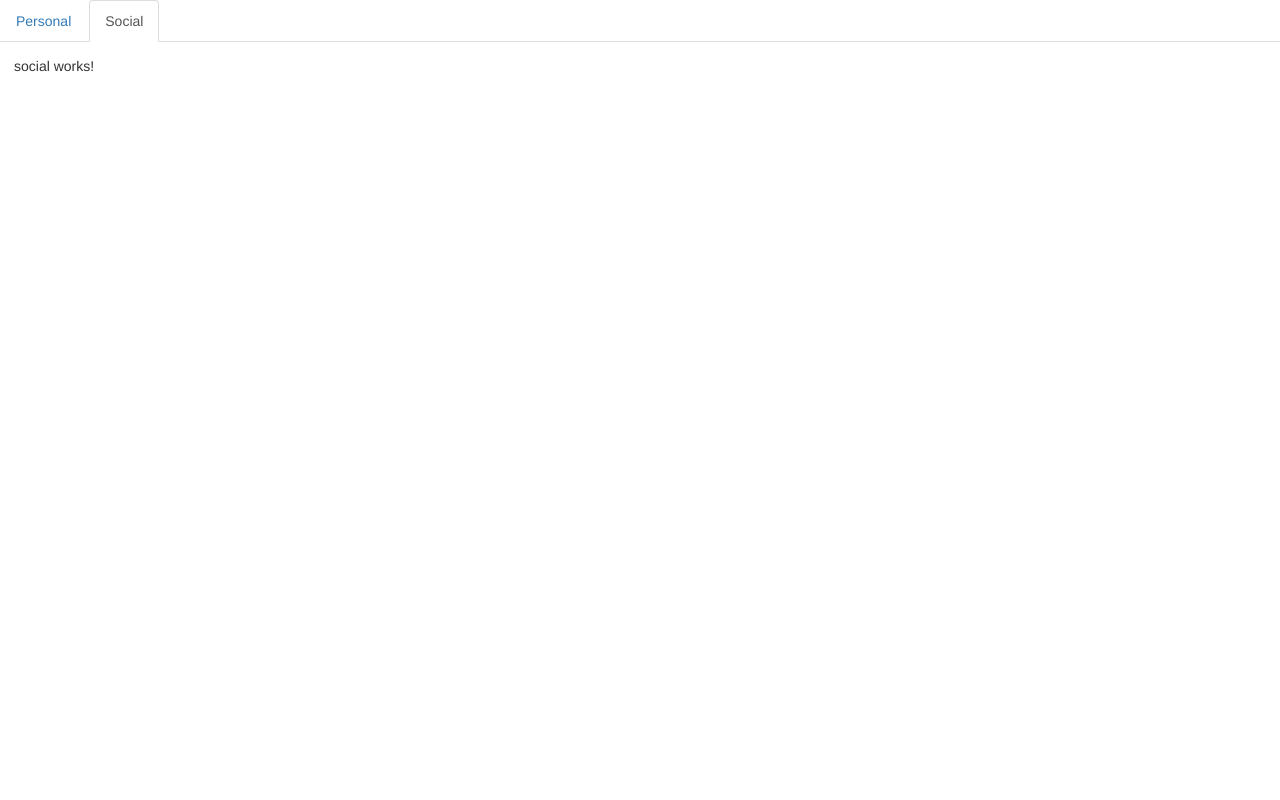
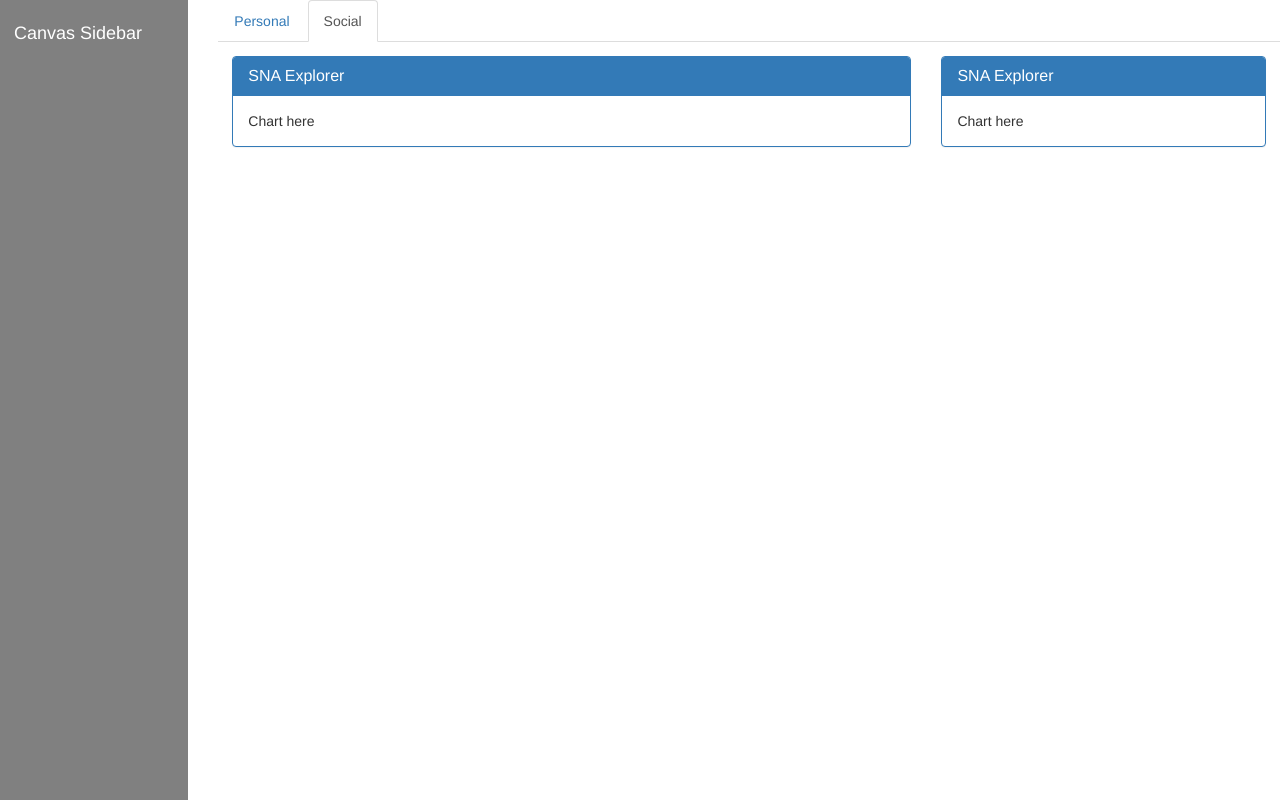
Before and after one commit to uts-cic/CanvasDashboard, an Angular app: page /social in a window 1280 px wide. Built offline with nearby package versions, Linux system fonts and the light colour scheme.

Commit message:
Template space allocation

```diff
--- a/src/app/app.component.css
+++ b/src/app/app.component.css
@@ -1,3 +1,17 @@
 .content {
   padding: 1em;
 }
+
+.sidebar {
+  padding: 1em;
+  min-height: 100vh;
+  background-color: grey;
+}
+
+.page {
+  min-height: 100vh;
+}
+
+h4 {
+  color: white;
+}
--- a/src/app/app.component.html
+++ b/src/app/app.component.html
@@ -1,7 +1,18 @@
-<ul class="nav nav-tabs">
-  <li role="presentation" [routerLinkActive]="['active']"><a routerLink="/personal" [routerLinkActive]="['is-active']">Personal</a></li>
-  <li role="presentation" [routerLinkActive]="['active']"><a routerLink="/social">Social</a></li>
-</ul>
-<div class="content">
-  <router-outlet></router-outlet>
+<div class="page">
+  <div class="row">
+    <div class="col-md-2">
+      <div class="sidebar">
+        <h4>Canvas Sidebar</h4>
+      </div>
+    </div>
+    <div class="col-md-10">
+      <ul class="nav nav-tabs">
+        <li role="presentation" [routerLinkActive]="['active']"><a routerLink="/personal">Personal</a></li>
+        <li role="presentation" [routerLinkActive]="['active']"><a routerLink="/social">Social</a></li>
+      </ul>
+      <div class="content">
+        <router-outlet></router-outlet>
+      </div>
+    </div>
+  </div>
 </div>
--- a/src/app/social/social.component.html
+++ b/src/app/social/social.component.html
@@ -1,3 +1,22 @@
-<p>
-  social works!
-</p>
+<div class="row">
+  <div class="col-md-8">
+    <div class="panel panel-primary">
+      <div class="panel-heading">
+        <h3 class="panel-title">SNA Explorer</h3>
+      </div>
+      <div class="panel-body">
+        Chart here
+      </div>
+    </div>
+  </div>
+  <div class="col-md-4">
+    <div class="panel panel-primary">
+      <div class="panel-heading">
+        <h3 class="panel-title">SNA Explorer</h3>
+      </div>
+      <div class="panel-body">
+        Chart here
+      </div>
+    </div>
+  </div>
+</div>
```
